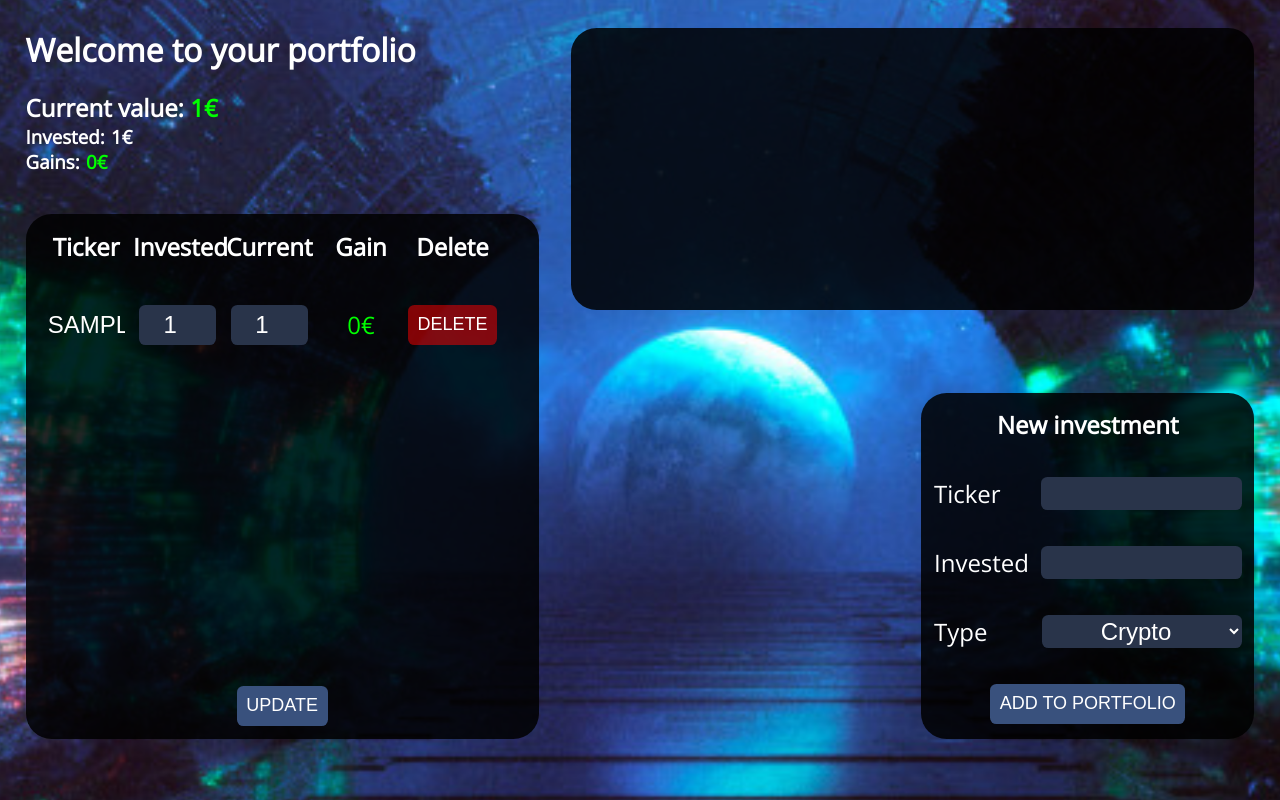
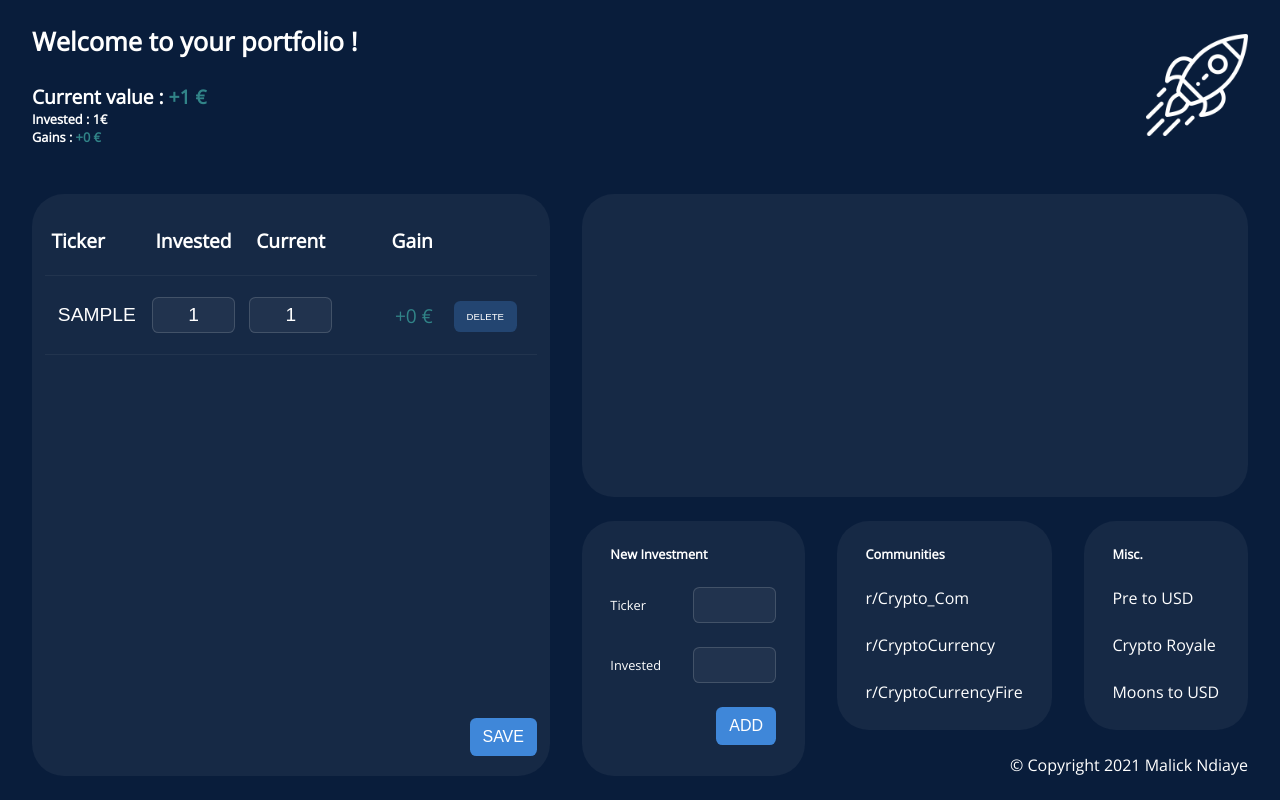
Before and after one commit to ModernMalick/Crypto.hodl.web, a PHP site: page / in a window 1280 px wide. Run offline with PHP 8.4, Linux system fonts and the light colour scheme; tables that the repository leaves empty hold one stand-in row (values such as "Sample post"); some libraries are stand-ins or nearby versions.

Commit message:
Relooking complete

```diff
--- a/index.css
+++ b/index.css
@@ -1,225 +1,221 @@
-html{
-    background: url(assets/background.png);
-    background-size: cover;
+html {
+    background: #091D3B;
     color: white;
+    font-family: 'Open Sans', sans-serif;
+    height: 100vh;
     width: 100vw;
-    height: 100vh;
-    font-family: 'Open Sans', sans-serif;
 }
 
-body{
+.column {
     display: flex;
-    flex-direction: row;
-    margin-left: 2vw;
-    margin-right: 2vw;
+    flex-direction: column;
 }
 
-#rightDiv{
-    margin-top: 2.5vh;
-    margin-left: 2.5vw;
-    display: flex;
-    flex-direction: column;
-    justify-content: space-between;
-    align-items: center;
-    width: 100%;
-}
-
-#bottomRightDiv{
-    margin-top: 2.5vh;
-    margin-left: 3.5vw;
-    display: flex;
-    flex-direction: row-reverse;
-    width: 100%;
-    align-self: flex-end;
-    height: 40vh;
-    justify-content: space-between;
-}
-
-span{
+.row {
     display: flex;
     flex-direction: row;
 }
 
-.live_values{
-    font-weight: bold;
-    margin-left: 0.5vw;
+.full_row {
+    width: 100%;
+    justify-content: space-between;
 }
 
-.positive{
-    color: #00FF00;
+.separate {
+    margin-left: 1.25vw;
+    margin-right: 1.25vw;
+    margin-bottom: 1.5vh;
+    margin-top: 1.5vh;
 }
 
-.negative{
-    color: red;
+body {
+    height: 100%;
+    overflow: hidden;
 }
 
-h1{
-    margin-block-start: 2.5vh;
-    margin-block-end: 2.5vh;
+.main_container {
+    justify-content: space-between;
+    align-items: center;
 }
 
-h2{
+.no_margin {
     margin: 0;
 }
 
-h3{
+h1 {
+    font-size: 2vw;
+}
+
+h2 {
+    font-size: 1.5vw;
+}
+
+h3, label {
+    font-size: 1vw;
+}
+
+.positive {
+    color: #318488;
+}
+
+.negative {
+    color: #883131;
+}
+
+#sentiment_icon {
+    height: 8vw;
+    width: 8vw;
+}
+
+.fill_height {
+    flex: 1;
+    align-items: stretch;
+}
+
+.glass_panel {
+    background: rgba(255, 255, 255, 0.05);
+    border-radius: 2.5vw;
+    padding-left: 1vw;
+    padding-right: 1vw;
+    padding-bottom: 1.5vh;
+    padding-top: 1.5vh;
+}
+
+td, th {
+    text-align: center;
+    width: 7vw;
+    margin-top: 2.5vh;
+    margin-bottom: 2.5vh;
+    font-size: 1.5vw;
+}
+
+.ticker {
+    text-align: left;
+}
+
+#ticker {
+    border: none;
+    background: none;
+    text-transform: uppercase;
+}
+
+.gain {
+    text-align: right;
+}
+
+tr {
+    justify-content: space-evenly;
+    align-items: center;
+    border-bottom: 0.2vh solid rgba(255, 255, 255, 0.05);
+}
+
+tbody tr:hover {
+    background: rgba(255, 255, 255, 0.025);
+}
+
+tbody {
+    max-height: 47.5vh;
+    overflow-y: scroll;
+}
+
+tbody::-webkit-scrollbar {
+    display: none;
+}
+
+input {
+    background: rgba(255, 255, 255, 0.05);
+    border: 0.2vh solid rgba(255, 255, 255, 0.15);
+    border-radius: 0.5vw;
+    height: 4vh;
+    width: 6vw;
+    text-align: center;
+    color: white;
+    font-size: 1.5vw;
+}
+
+input::-webkit-outer-spin-button,
+input::-webkit-inner-spin-button {
+    -webkit-appearance: none;
     margin: 0;
 }
 
-tbody{
-    height: 45vh;
-    overflow-y: scroll;
-    display: block;
+input:focus {
+    outline: none;
 }
 
-thead {
-    display:flex;
-    flex-direction: row;
-    justify-content: space-between;
-    font-size: x-large;
+input:hover {
+    border: 0.2vh solid rgba(255, 255, 255, 0.25);
 }
 
-th{
-    border-bottom: 5vh solid transparent;
-    width: 7vw;
-    text-align: center;
+button {
+    color: white;
+    border: none;
+    max-width: fit-content;
+    align-self: flex-end;
+    padding-left: 1vw;
+    padding-right: 1vw;
+    padding-top: 1.25vh;
+    padding-bottom: 1.25vh;
+    border-radius: 0.5vw;
 }
 
-tr{
-    display: flex;
-    flex-direction: row;
-    width: 100%;
-    margin-right: 2vw;
+button:hover {
+    cursor: pointer;
 }
 
-td{
-    border-bottom: 5vh solid transparent;
-    width: 7vw;
-    text-align: center;
-    font-size: x-large;
-    display: flex;
-    flex-direction: row;
-    justify-content: center;
-    align-items: center;
+button.delete {
+    background: rgba(71, 152, 244, 0.25);
+    font-size: 0.75vw;
 }
 
-td button{
-    background-color: rgba(255, 0, 0, 0.5);
+button.delete:hover {
+    background: rgba(71, 152, 244, 0.1);
 }
 
-#formAdd{
-    display: flex;
-    flex-direction: column;
-    width: 45%;
-    background-color: rgba(0, 0, 0, 0.85);
-    border-radius: 2vw;
-    justify-content: center;
-    align-items: center;
-    padding: 1vw;
-    font-size: x-large;
-    align-self: flex-end;
-    height: 100%;
+button.save {
+    background: rgba(71, 152, 244, 0.85);
+    font-size: 1.25vw;
+    margin-bottom: 1vh;
 }
 
-h4{
-    margin: 0;
+button.save:hover {
+    background: rgb(71, 152, 244);
 }
 
-#formTitle{
-    margin-bottom: 4.5vh;
+rect {
+    fill: transparent;
 }
 
-label{
-    width: 8.5vw;
+line {
+    stroke: transparent;
 }
 
-.formSpan{
-    margin-bottom: 4.5vh;
-    width: 100%;
+text {
+    fill: white !important;
+    font-family: 'Open Sans', sans-serif !important;
+    font-size: 1vw !important;
+    text-transform: uppercase !important;
 }
 
-#formAdd input, select{
-    border-radius: .5vw;
-    background-color: #29344A;
-    border: 0;
-    color: white;
-    font-size: x-large;
-    text-align: center;
-    width: 65%;
+#signature {
+    align-self: flex-end;
 }
 
-table input{
-    width: 6vw;
-    padding: 0;
-    border: none;
-    height: 5vh;
-    border-radius: .5vw;
-    background-color: #29344A;
-    color: white;
-    font-size: x-large;
-    text-align: center;
-    text-transform: uppercase;
-}
-
-input:focus{
-    border: none;
-}
-
-button{
-    border-radius: .5vw;
-    width: fit-content;
-    background-color: #39517D;
-    border: 0;
-    padding: 0.75vw;
-    color: white;
-    font-size: large;
+label {
     align-self: center;
 }
 
-#updateContainer{
-    display: flex;
-    flex-direction: row;
-    justify-content: center;
-    margin-top: 2.5vh;
+#newForm {
+    max-width: 40%;
 }
 
-#formUpdate{
-    margin-top: 5vh;
-    padding: 1vw;
-    background-color: rgba(0, 0, 0, 0.85);
-    border-radius: 2vw;
+a {
+    color: white;
+    text-decoration: none;
+    border-bottom: 0.2vh solid rgba(255, 255, 255, 0);
+    width: max-content;
 }
 
-.readonly{
-    background-color: #00ff0000;
+a:hover {
+    border-bottom: 0.2vh solid rgba(255, 255, 255, 0.5);
 }
-
-.hidden{
-    display: none;
-}
-
-#piechart{
-    height: 100%;
-    border-radius: 2vw;
-    background-color: rgba(0, 0, 0, 0.85);
-    align-self: flex-end;
-    padding-top: 1vw;
-    padding-bottom: 1vw;
-    width: 45%;
-}
-
-#colchart{
-    border-radius: 2vw;
-    background-color: rgba(0, 0, 0, 0.85);
-    padding: 1vw;
-    height: 100%;
-}
-
-#colchartContainer{
-    height: 20vw;
-    width: 100%;
-}
-
-rect{
-    fill: transparent;
-}
--- a/index.php
+++ b/index.php
@@ -1,146 +1,76 @@
-<!DOCTYPE html ><html lang="en">
-    <head>
-        <title>Portfolio</title>
-        <link rel="icon" type="image/x-icon" href="assets/profits.ico">
-        <meta http-equiv="Content-Type" content="text/html; charset=utf-8"/>
-        <link rel="stylesheet" media="screen" type="text/css" title="style" href="index.css"/>
+<?php
 
-        <link rel="preconnect" href="https://fonts.googleapis.com">
-        <link rel="preconnect" href="https://fonts.gstatic.com" crossorigin>
-        <link href="https://fonts.googleapis.com/css2?family=Open+Sans:wght@300;400&display=swap" rel="stylesheet">
-
-        <script type="text/javascript" src="https://www.gstatic.com/charts/loader.js"></script>
-    </head>
-
-    <body>
-        <div>
-            <h1>Welcome to your portfolio</h1>
-            <form action="index.php" method="post">
-                <?php
 $servername = "localhost";
 $username = "root";
 $password = "";
-
 $conn = new mysqli($servername, $username, $password);
-
-                    if($conn->connect_error){
+if ($conn->connect_error) {
     die("Connection failed: " . $conn->connect_error);
 }
+mysqli_select_db($conn, 'portfolio');
 
-                    mysqli_select_db($conn, 'portfolio');
-                    $query_getAssets = "SELECT * FROM asset ORDER BY ticker ASC";
-                    $query_getTotals = "SELECT SUM(invested), SUM(current)  FROM asset";
-                    $result_getAssets = mysqli_query($conn, $query_getAssets);
-                    $result_getTotals = mysqli_query($conn, $query_getTotals);
-
-                    $query_getAssetsTable = "SELECT * FROM asset ORDER BY current ASC";
-                    $result_getAssetsTable = mysqli_query($conn, $query_getAssetsTable);
-
-                    if(isset($_POST["ticker"]) && isset($_POST["invested"]) && isset($_POST["type"])){
-                        $query_insertAsset = "INSERT INTO `asset` (`id`, `ticker`, `invested`, `current`) VALUES (NULL,'" . $_POST["ticker"] . "'," . $_POST["invested"] . "," . $_POST["invested"] . ")";
-                        if (mysqli_query($conn, $query_insertAsset)) {
+if (isset($_POST['delete'])) {
+    $query = "DELETE FROM asset WHERE `ticker`= '" . $_POST['delete'] . "'";
+    if (mysqli_query($conn, $query)) {
         header("Refresh:0");
-                        } else {
-                            echo "";
     }
 }
 
-                    if(isset($_POST['update'])){
+if (isset($_POST['update'])) {
     $total = count($_POST['ticker']);
     $ticker_arr = $_POST['ticker'];
     $invested_arr = $_POST['invested'];
     $current_arr = $_POST['current'];
-                        for($i = 0; $i < $total; $i++){
+    for ($i = 0; $i < $total; $i++) {
         $ticker = $ticker_arr[$i];
         $invested = $invested_arr[$i];
         $current = $current_arr[$i];
-                           $query = "UPDATE asset SET `invested`= '".$invested."', `current`= '".$current."' WHERE `ticker`= '".$ticker."'";
-                           if (mysqli_query($conn, $query)) {
-                            header("Refresh:0");
-                            } else {
-                                echo "";
-                            }
+        $query = $conn->prepare("UPDATE asset SET `invested`= ?, `current`= ? WHERE `ticker`= ?");
+        $query->bind_param("sss", $invested, $current, $ticker);
+        $query->execute();
     }
 }
 
-                    if(isset($_POST['delete'])){
-                        $query = "DELETE FROM asset WHERE `ticker`= '".$_POST['tickerID']."'";
-                        if (mysqli_query($conn, $query)) {
-                            header("Refresh:0");
+if (isset($_POST["new_ticker"]) && isset($_POST["new_invested"])) {
+    $query = $conn->prepare("INSERT INTO `asset` (`id`, `ticker`, `invested`, `current`) VALUES (NULL,?,?,?)");
+    $query->bind_param("sss", $_POST["new_ticker"], $_POST["new_invested"], $_POST["new_invested"]);
+    $query->execute();
+}
+
+$query_getTotals = "SELECT SUM(invested), SUM(current)  FROM asset";
+$result_getTotals = mysqli_query($conn, $query_getTotals);
+$totals = array();
+$totalSentiment = "";
+$totalSign = "";
+$sentimentIcon = "";
+while ($row = mysqli_fetch_array($result_getTotals)) {
+    $totals[] = $row;
+    if ($row['SUM(current)'] < $row['SUM(invested)']) {
+        $totalSentiment = "negative";
+        $sentimentIcon = "../assets/sentiments/explosion.png";
     } else {
-                             echo "";
+        $totalSentiment = "positive";
+        $totalSign = "+";
+        $sentimentIcon = "../assets/sentiments/rocket.png";
     }
 }
 
-                    while($row = mysqli_fetch_array($result_getTotals)){
-                        $class = "";
-                        if($row['SUM(current)'] < $row['SUM(invested)']){
-                            $class = "negative";
-                        }
-                        else{
-                            $class = "positive";
-                        }
-                        echo "<div>
-                        <span>
-                            <h2>Current value:</h2>
-                            <h2 class='$class live_values'>" . $row['SUM(current)'] . "€</h2>
-                        </span>
-                        <span>
-                            <h3>Invested:</h3>
-                            <h3 class='live_values'>" . $row['SUM(invested)'] . "€</h3>
-                        </span>
-                        <span>
-                            <h3>Gains:</h3>
-                            <h3 class='$class live_values'>" . ($row['SUM(current)'] - $row['SUM(invested)']). "€</h3>
-                        </span>
-                            </div>";
+$query_getAssets = "SELECT * FROM asset ORDER BY ticker ASC";
+$result_getAssets = mysqli_query($conn, $query_getAssets);
+$tableRows = array();
+$tableSentiments = array();
+while ($row = mysqli_fetch_array($result_getAssets)) {
+    $tableRows[] = $row;
 }
 
-                    echo "<div id='formUpdate'><table>
-                            <thead>
-                                <tr>
-                                    <th>
-                                        Ticker
-                                    </th>
-                                    <th>
-                                        Invested
-                                    </th>
-                                    <th>
-                                        Current
-                                    </th>
-                                    <th>
-                                        Gain
-                                    </th>
-                                    <th>
-                                        Delete
-                                    </th>
-                                </tr>
-                            </thead>
-                            <tbody>";
-
-                    $liveData = array();
-
-                    while($row = mysqli_fetch_array($result_getAssets)){
-                        $class = "";
-                        if($row['current'] < $row['invested']){
-                            $class = "negative";
+$query_getChart = "SELECT * FROM asset ORDER BY current ASC";
+$result_getChart = mysqli_query($conn, $query_getChart);
+$chartData = array();
+while ($row = mysqli_fetch_array($result_getChart)) {
+    $chartData[] = [$row['ticker'], $row['invested'], $row['current']];
 }
-                        else{
-                            $class = "positive";
-                        }
-                        echo "<tr><td><input type='text' name='ticker[]' value='".$row['ticker']."' readonly class='readonly'/></td><td><input type='number' name='invested[]' value='".$row['invested']."'/></td><td><input type='number' name='current[]' value='".$row['current']."'/></td><td class=$class>" . ($row['current'] - $row['invested']) . "€</td><form action='index.php' method='post'><td class='hidden'><input type='text' name='tickerID' value='".$row['ticker']."'/></td>
-                        <td><button type='submit' name='delete'>DELETE</button></td></form></tr>";
-                    }
-
-                    while($row = mysqli_fetch_array($result_getAssetsTable)){
-                        $GLOBALS['liveData'][] = [$row['ticker'], $row['invested'], $row['current']];
-                    }
-
-                    echo "</tbody></table><div id='updateContainer'><button type='submit' name='update'>UPDATE</button></div></div>";
-
 $dataArr = array();
-
-                    foreach($liveData as $i){
+foreach ($chartData as $i) {
     $dataArr[] = array(
         "c" => array(
             array(
@@ -158,7 +88,6 @@
         ),
     );
 }
-
 $arr = array(
     "cols" => array(
         array(
@@ -183,72 +112,153 @@
     "rows" => $dataArr
 );
 
-                    echo
-                    "<script type='text/javascript'>
+mysqli_close($conn);
+?>
+<!doctype html>
+<html lang="en">
+<head>
+    <title>CryptoWatcher</title>
+    <link rel="icon" type="image/x-icon" href="../assets/profits.ico">
+    <link rel="stylesheet" media="screen" type="text/css" title="style" href="../index.css"/>
+    <link rel="preconnect" href="https://fonts.googleapis.com">
+    <link rel="preconnect" href="https://fonts.gstatic.com" crossorigin>
+    <link href="https://fonts.googleapis.com/css2?family=Open+Sans:wght@300;400&display=swap" rel="stylesheet">
+    <script type="text/javascript" src="https://www.gstatic.com/charts/loader.js"></script>
+    <script type='text/javascript'>
         google.charts.load('current', {packages: ['corechart', 'bar']});
         google.charts.setOnLoadCallback(drawTitleSubtitle);
 
         function drawTitleSubtitle() {
-                            var data = new google.visualization.DataTable(".json_encode($arr).");
-
-                            var options = {
+            let data = new google.visualization.DataTable(<?php echo json_encode($arr)?>);
+            let options = {
                 colors: [
-                                    '#285CAF',
-                                    '#820911'
+                    '#FFFFFF',
+                    '#4798F4'
                 ],
-                                chartArea: {
-                                    width: '50%',
-                                    height: '50%'
-                                },
                 legend: {
                     position: 'none'
                 }
             };
-
-                          var materialChart = new google.charts.Bar(document.getElementById('colchart'));
+            let materialChart = new google.charts.Bar(document.getElementById('chart'));
             materialChart.draw(data, options);
         }
-                    </script>";
-
-                    mysqli_close($conn);
-                ?>
-            </form>
+    </script>
+</head>
+<body class="no_margin column">
+<div class="main_container row separate">
+    <div class="column">
+        <h1 class="separate">Welcome to your portfolio !</h1>
+        <div class="separate">
+            <?php foreach ($totals as $total): ?>
+                <div class="row">
+                    <h2 class="no_margin">Current value :&nbsp;</h2>
+                    <h2 class="<?php echo $totalSentiment ?> no_margin"><?php echo $totalSign ?><?php echo $total['SUM(current)'] ?>
+                        €</h2>
                 </div>
-
-        <div id="rightDiv">
-            <div id="colchartContainer"><div id="colchart"></div></div>
-            <div id="bottomRightDiv">
-                <form action="index.php" method="post" id="formAdd">
-                        <h4 id="formTitle">New investment</h4>
-
-                        <span class="formSpan">
-                            <label for="ticker">Ticker</label>
-                            <input type="text" id="ticker" name="ticker">
-                        </span>
-
-                        <span class="formSpan">
-                            <label for="invested">Invested</label>
-                            <input type="number" id="invested" name="invested">
-                        </span>
-
-                        <span class="formSpan">
-                            <label for="type">Type</label>
-                            <select name="type" id="type">
-                                <option value="crypto">Crypto</option>
-                                <option value="stock">Stock</option>
-                            </select>
-                        </span>
-
-                        <button type="submit">ADD TO PORTFOLIO</button>
-                </form>
+                <div class="row">
+                    <h3 class="no_margin">Invested :&nbsp;</h3>
+                    <h3 class="no_margin"><?php echo $total['SUM(invested)'] ?>€</h3>
+                </div>
+                <div class="row">
+                    <h3 class="no_margin">Gains :&nbsp;</h3>
+                    <h3 class="<?php echo $totalSentiment ?> no_margin"><?php echo $totalSign ?><?php echo $total['SUM(current)'] - $total['SUM(invested)'] ?>
+                        €</h3>
+                </div>
+            <?php endforeach; ?>
         </div>
     </div>
-    </body>
+    <img src="<?php echo $sentimentIcon ?>" id="sentiment_icon" class="separate" alt="sentiment">
+</div>
+<div class="main_container row separate fill_height">
+    <form action="index.php" method="post" class="column glass_panel separate fill_height">
+        <table class="fill_height column">
+            <thead>
+            <tr class="row">
+                <th class="ticker">Ticker</th>
+                <th>Invested</th>
+                <th>Current</th>
+                <th class="gain">Gain</th>
+                <th></th>
+            </tr>
+            </thead>
+            <tbody class="fill_height">
+            <?php foreach ($tableRows as $tableRow): ?>
+                <tr class="row">
+                    <td>
+                        <input class="ticker" id="ticker" type="text" name="ticker[]"
+                               value="<?php echo $tableRow['ticker'] ?>"/>
+                    </td>
+                    <td><input type="number" name="invested[]" value="<?php echo $tableRow['invested'] ?>"/></td>
+                    <td><input type="number" name="current[]" value="<?php echo $tableRow['current'] ?>"/></td>
+                    <?php
+                    $sentiment = "";
+                    $sign = "";
+                    if ($tableRow['current'] < $tableRow['invested']) {
+                        $sentiment = "negative";
+                    } else {
+                        $sentiment = "positive";
+                        $sign = "+";
+                    }
+                    ?>
+                    <td class="<?php echo $sentiment ?> gain"><?php echo $sign ?><?php echo $tableRow['current'] - $tableRow['invested'] ?>
+                        €
+                    </td>
+                    <td>
+                        <button class="delete" type="submit" name="delete" value="<?php echo $tableRow['ticker'] ?>">
+                            DELETE
+                        </button>
+                    </td>
+                </tr>
+            <?php endforeach; ?>
+            </tbody>
+        </table>
+        <button class="save" type="submit" name="update">SAVE</button>
+    </form>
+    <div class="column fill_height">
+        <div class="separate glass_panel  fill_height">
+            <div id="chart"></div>
+        </div>
+        <div class="row fill_height">
+            <form class="glass_panel fill_height separate column" action="index.php" method="post" id="newForm">
+                <h3 class="separate">New Investment</h3>
+                <div class="row full_row">
+                    <label class="separate" for="ticker">Ticker</label>
+                    <input class="separate" type="text" name="new_ticker">
+                </div>
+                <div class="row full_row">
+                    <label class="separate" for="invested">Invested</label>
+                    <input class="separate" type="number" name="new_invested">
+                </div>
+                <button class="save separate" type="submit">ADD</button>
+            </form>
+            <div class="column fill_height">
+                <div class="row fill_height">
+                    <div class="separate glass_panel column fill_height end">
+                        <h3 class="separate">Communities</h3>
+                        <a class="separate" href="https://www.reddit.com/r/Crypto_com/" target="_blank">r/Crypto_Com</a>
+                        <a class="separate" href="https://www.reddit.com/r/CryptoCurrency/" target="_blank">r/CryptoCurrency</a>
+                        <a class="separate" href="https://www.reddit.com/r/CryptoCurrencyFire/" target="_blank">r/CryptoCurrencyFire</a>
+                    </div>
+                    <div class="separate glass_panel column fill_height end">
+                        <h3 class="separate">Misc.</h3>
+                        <a class="separate" href="https://coinmarketcap.com/currencies/presearch/" target="_blank">Pre
+                            to USD</a>
+                        <a class="separate" href="https://cryptoroyale.one/" target="_blank">Crypto Royale</a>
+                        <a class="separate" href="https://www.reddit.com/r/CryptoCurrencyFire/" target="_blank">Moons to
+                            USD</a>
+                    </div>
+                </div>
+                <p id="signature" class="separate">© Copyright 2021 Malick Ndiaye</p>
+            </div>
+        </div>
+    </div>
+</div>
 <footer>
     <script>
-            if ( window.history.replaceState ) {
-                window.history.replaceState( null, null, window.location.href );
+        if (window.history.replaceState) {
+            window.history.replaceState(null, null, window.location.href);
         }
     </script>
 </footer>
+</body>
 </html>
```
Also changed, not shown: portfolio.sql (+13 -10 lines), assets/background.png (deleted), assets/bitcoin.ico (added), assets/profits.ico (deleted), assets/sentiments/explosion.png (added), assets/sentiments/rocket.png (added). Lines whose indentation alone changed are shown as unchanged.
